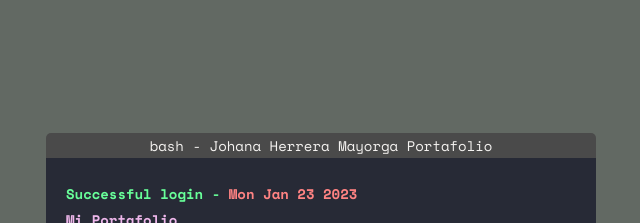
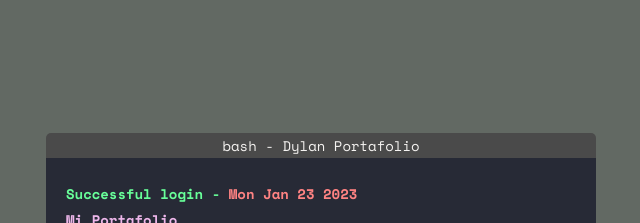
Before and after one commit to johahm/portfolio-terminal, a plain HTML site: page index.html in a window 1280 px wide. Shown: the top 223 px of the page, without its empty margins (319-959 px from the left). Drawn offline with nearby package versions, Linux system fonts and the light colour scheme.

Commit message:
version.01

```diff
--- a/index.html
+++ b/index.html
@@ -14,7 +14,7 @@
 </head>
 <body>
     <main>
-        <div class="header"> bash - Johana Herrera Mayorga Portafolio</div>
+        <div class="header"> bash - Dylan Portafolio</div>
       <div class="terminal" id="terminalWindow" >
         <section id="terminal">
           <div class="command">Successful login - <span class="error" id="date"></span></div>
```
